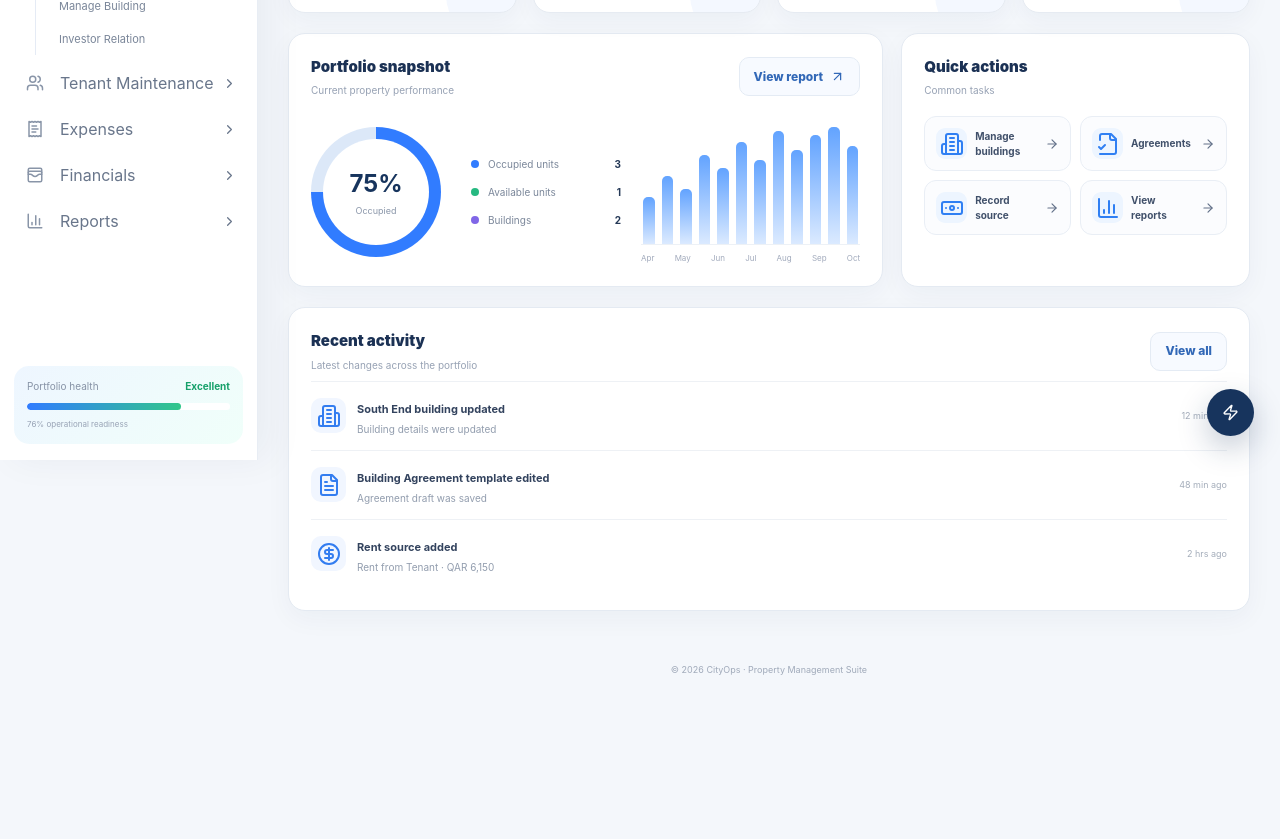
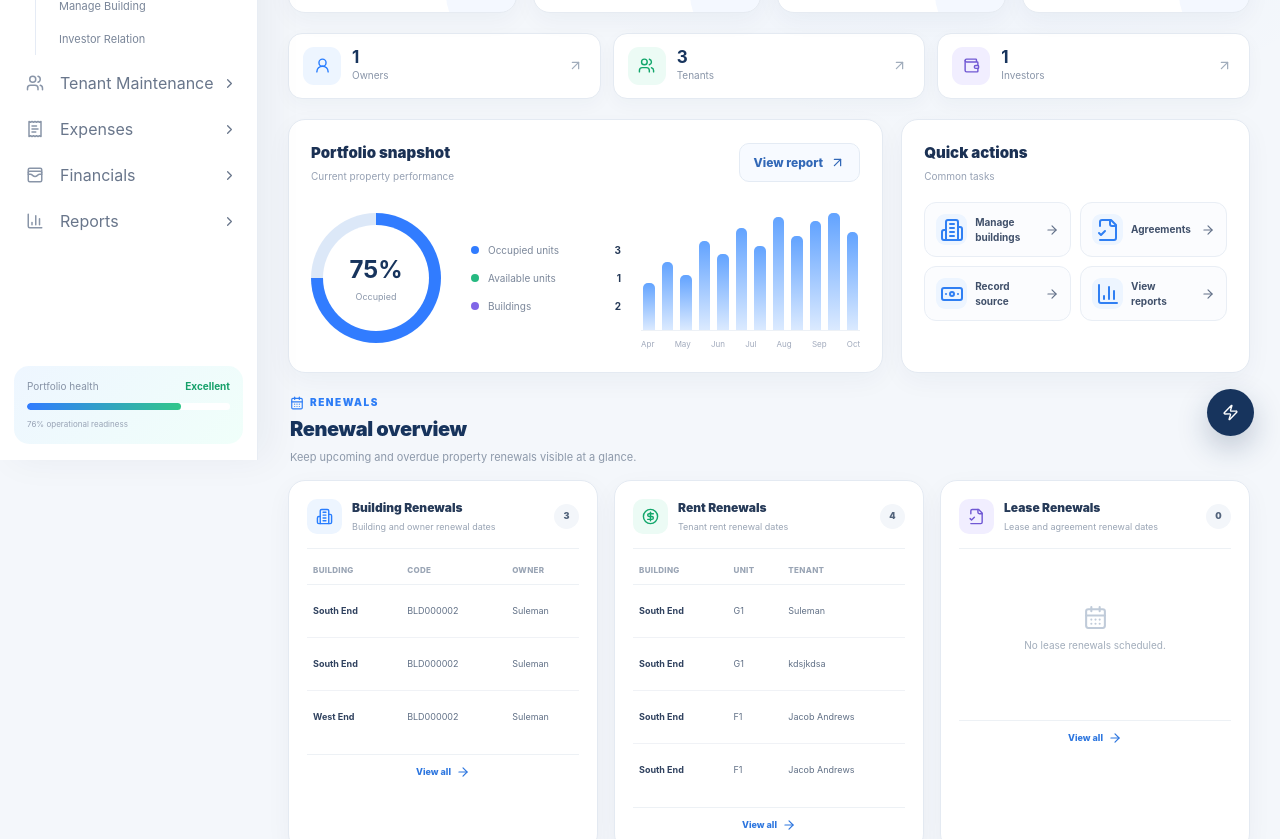
Before and after one commit to Naqhid/ops-city, a React (Vite) app: page / in a window 1280 px wide. Shown: the part 340-1179 px from the top of the page. Before the commit the page ends 1041 px from the top, so only its background shows below. Built offline with nearby package versions, Linux system fonts and the light colour scheme.

Commit message:
updated-dashboard

```diff
--- a/src/main.tsx
+++ b/src/main.tsx
@@ -41,6 +41,21 @@ const sourceRows = [
   { code: 'DR000004', description: 'General/Other', status: 'Active', date: '11-12-2023' },
   { code: 'DR000005', description: 'Investment', status: 'Active', date: '11-12-2023' },
 ]
+
+const renewalData = {
+  buildings: [
+    { building: 'South End', code: 'BLD000002', person: 'Suleman', date: '11/02/2024' },
+    { building: 'South End', code: 'BLD000002', person: 'Suleman', date: '10/03/2026' },
+    { building: 'West End', code: 'BLD000002', person: 'Suleman', date: '20/09/2026' },
+  ],
+  rents: [
+    { building: 'South End', unit: 'G1', person: 'Suleman', date: '18/02/2026' },
+    { building: 'South End', unit: 'G1', person: 'kdsjkdsa', date: '12/10/2023' },
+    { building: 'South End', unit: 'F1', person: 'Jacob Andrews', date: '03/03/2026' },
+    { building: 'South End', unit: 'F1', person: 'Jacob Andrews', date: '03/03/2027' },
+  ],
+  leases: [],
+}
 
 function App() {
   const [page, setPage] = useState<Page>('dashboard')
@@ -137,16 +152,174 @@ function Sidebar({ collapsed, mobileOpen, open, toggle, page, nav }: { collapsed
 
 function Dashboard({ onNavigate }: { onNavigate: (p: Page) => void }) {
   const cards = [
-    ['Buildings','2','+1 this month',Building2,'blue'],['Total Units','4','1 available',Home,'violet'],['Monthly Rent','QAR 18,450','+8.4% vs last month',CircleDollarSign,'green'],['Occupancy','75%','1 unit available',Activity,'amber']
+    ['Buildings','2','+1 this month',Building2,'blue'],
+    ['Total Units','4','1 available',Home,'violet'],
+    ['Monthly Rent','QAR 18,450','+8.4% vs last month',CircleDollarSign,'green'],
+    ['Occupancy','75%','1 unit available',Activity,'amber']
   ] as const
+
   return <div className="page-stack">
-    <div className="hero-row"><div><div className="eyebrow"><Sparkles size={14}/> PORTFOLIO OVERVIEW</div><h1>Good afternoon, Athauallah</h1><p>Monitor your property portfolio, tenants and financial activity from one place.</p></div><button className="primary-btn" onClick={() => onNavigate('buildings')}><Plus size={17}/> Add building</button></div>
-    <div className="stat-grid">{cards.map(([label,value,meta,Icon,tone]) => <div className={`stat-card ${tone}`} key={label}><div className="stat-top"><span>{label}</span><span className="stat-icon"><Icon size={18}/></span></div><strong>{value}</strong><small>{meta}</small></div>)}</div>
-    <div className="dashboard-grid"><div className="panel large"><div className="panel-head"><div><h2>Portfolio snapshot</h2><p>Current property performance</p></div><button className="ghost-btn" onClick={() => onNavigate('available')}>View report <ArrowUpRight size={15}/></button></div><div className="snapshot"><div className="donut"><div><b>75%</b><span>Occupied</span></div></div><div className="legend"><Legend label="Occupied units" value="3" tone="blue"/><Legend label="Available units" value="1" tone="green"/><Legend label="Buildings" value="2" tone="violet"/></div><div className="mini-chart"><div className="chart-bars">{[38,55,44,72,61,82,68,91,76,88,94,79].map((h,i)=><i style={{height:`${h}%`}} key={i}/>)}</div><div className="chart-labels"><span>Apr</span><span>May</span><span>Jun</span><span>Jul</span><span>Aug</span><span>Sep</span><span>Oct</span></div></div></div></div>
-      <div className="panel"><div className="panel-head"><div><h2>Quick actions</h2><p>Common tasks</p></div></div><div className="quick-grid"><Quick icon={<Building2/>} label="Manage buildings" onClick={() => onNavigate('buildings')}/><Quick icon={<FileCheck2/>} label="Agreements" onClick={() => onNavigate('agreements')}/><Quick icon={<Banknote/>} label="Record source" onClick={() => onNavigate('sources')}/><Quick icon={<BarChart3/>} label="View reports" onClick={() => onNavigate('available')}/></div></div></div>
-    <div className="panel"><div className="panel-head"><div><h2>Recent activity</h2><p>Latest changes across the portfolio</p></div><button className="ghost-btn">View all</button></div><div className="activity-list"><ActivityItem icon={<Building2/>} title="South End building updated" text="Building details were updated" time="12 min ago"/><ActivityItem icon={<FileText/>} title="Building Agreement template edited" text="Agreement draft was saved" time="48 min ago"/><ActivityItem icon={<CircleDollarSign/>} title="Rent source added" text="Rent from Tenant · QAR 6,150" time="2 hrs ago"/></div></div>
+    <div className="hero-row">
+      <div>
+        <div className="eyebrow"><Sparkles size={14}/> PORTFOLIO OVERVIEW</div>
+        <h1>Good afternoon, Athauallah</h1>
+        <p>Monitor your property portfolio, tenants and financial activity from one place.</p>
+      </div>
+      <button className="primary-btn" onClick={() => onNavigate('buildings')}><Plus size={17}/> Add building</button>
+    </div>
+
+    <div className="stat-grid">
+      {cards.map(([label,value,meta,Icon,tone]) =>
+        <div className={`stat-card ${tone}`} key={label}>
+          <div className="stat-top"><span>{label}</span><span className="stat-icon"><Icon size={18}/></span></div>
+          <strong>{value}</strong><small>{meta}</small>
+        </div>
+      )}
+    </div>
+
+    <div className="people-metrics">
+      <button className="people-card" onClick={() => onNavigate('investors')}>
+        <span className="people-icon blue"><UserRound size={17}/></span>
+        <span><b>1</b><small>Owners</small></span>
+        <ArrowUpRight size={15}/>
+      </button>
+      <button className="people-card" onClick={() => onNavigate('tenants')}>
+        <span className="people-icon green"><Users size={17}/></span>
+        <span><b>3</b><small>Tenants</small></span>
+        <ArrowUpRight size={15}/>
+      </button>
+      <button className="people-card" onClick={() => onNavigate('investors')}>
+        <span className="people-icon violet"><Wallet size={17}/></span>
+        <span><b>1</b><small>Investors</small></span>
+        <ArrowUpRight size={15}/>
+      </button>
+    </div>
+
+    <div className="dashboard-grid">
+      <div className="panel large">
+        <div className="panel-head">
+          <div><h2>Portfolio snapshot</h2><p>Current property performance</p></div>
+          <button className="ghost-btn" onClick={() => onNavigate('available')}>View report <ArrowUpRight size={15}/></button>
+        </div>
+        <div className="snapshot">
+          <div className="donut"><div><b>75%</b><span>Occupied</span></div></div>
+          <div className="legend">
+            <Legend label="Occupied units" value="3" tone="blue"/>
+            <Legend label="Available units" value="1" tone="green"/>
+            <Legend label="Buildings" value="2" tone="violet"/>
+          </div>
+          <div className="mini-chart">
+            <div className="chart-bars">{[38,55,44,72,61,82,68,91,76,88,94,79].map((h,i)=><i style={{height:`${h}%`}} key={i}/>)}</div>
+            <div className="chart-labels"><span>Apr</span><span>May</span><span>Jun</span><span>Jul</span><span>Aug</span><span>Sep</span><span>Oct</span></div>
+          </div>
+        </div>
+      </div>
+      <div className="panel">
+        <div className="panel-head"><div><h2>Quick actions</h2><p>Common tasks</p></div></div>
+        <div className="quick-grid">
+          <Quick icon={<Building2/>} label="Manage buildings" onClick={() => onNavigate('buildings')}/>
+          <Quick icon={<FileCheck2/>} label="Agreements" onClick={() => onNavigate('agreements')}/>
+          <Quick icon={<Banknote/>} label="Record source" onClick={() => onNavigate('sources')}/>
+          <Quick icon={<BarChart3/>} label="View reports" onClick={() => onNavigate('available')}/>
+        </div>
+      </div>
+    </div>
+
+    <RenewalsDashboard onNavigate={onNavigate}/>
+
+    <div className="panel">
+      <div className="panel-head">
+        <div><h2>Recent activity</h2><p>Latest changes across the portfolio</p></div>
+        <button className="ghost-btn">View all</button>
+      </div>
+      <div className="activity-list">
+        <ActivityItem icon={<Building2/>} title="South End building updated" text="Building details were updated" time="12 min ago"/>
+        <ActivityItem icon={<FileText/>} title="Building Agreement template edited" text="Agreement draft was saved" time="48 min ago"/>
+        <ActivityItem icon={<CircleDollarSign/>} title="Rent source added" text="Rent from Tenant · QAR 6,150" time="2 hrs ago"/>
+      </div>
+    </div>
   </div>
 }
+
+function RenewalsDashboard({onNavigate}:{onNavigate:(p:Page)=>void}) {
+  return <div className="renewals-section">
+    <div className="renewals-heading">
+      <div>
+        <div className="eyebrow"><CalendarDays size={14}/> RENEWALS</div>
+        <h2>Renewal overview</h2>
+        <p>Keep upcoming and overdue property renewals visible at a glance.</p>
+      </div>
+    </div>
+    <div className="renewal-grid">
+      <RenewalCard
+        title="Building Renewals"
+        subtitle="Building and owner renewal dates"
+        icon={<Building2 size={17}/>}
+        tone="blue"
+        rows={renewalData.buildings.map(r => ({...r, status: renewalStatus(r.date)}))}
+        columns={['Building','Code','Owner','Renewal date']}
+        onView={() => onNavigate('buildings')}
+      />
+      <RenewalCard
+        title="Rent Renewals"
+        subtitle="Tenant rent renewal dates"
+        icon={<CircleDollarSign size={17}/>}
+        tone="green"
+        rows={renewalData.rents.map(r => ({...r, status: renewalStatus(r.date)}))}
+        columns={['Building','Unit','Tenant','Renewal date']}
+        onView={() => onNavigate('tenants')}
+      />
+      <RenewalCard
+        title="Lease Renewals"
+        subtitle="Lease and agreement renewal dates"
+        icon={<FileCheck2 size={17}/>}
+        tone="violet"
+        rows={renewalData.leases.map(r => ({...r, status: renewalStatus(r.date)}))}
+        columns={['Building','Unit','Owner','Renewal date']}
+        empty="No lease renewals scheduled."
+        onView={() => onNavigate('agreements')}
+      />
+    </div>
+  </div>
+}
+
+function renewalStatus(date:string) {
+  const [day,month,year] = date.split('/').map(Number)
+  const renewal = new Date(year, month - 1, day)
+  const today = new Date(2026, 9, 8)
+  const diff = Math.ceil((renewal.getTime() - today.getTime()) / 86400000)
+  if (diff < 0) return 'Overdue'
+  if (diff <= 60) return 'Due soon'
+  return 'Upcoming'
+}
+
+function RenewalCard({
+  title, subtitle, icon, tone, rows, columns, empty, onView
+}: {
+  title:string; subtitle:string; icon:React.ReactNode; tone:string;
+  rows:any[]; columns:string[]; empty?:string; onView:()=>void
+}) {
+  return <section className="panel renewal-card">
+    <div className="renewal-card-head">
+      <div className={`renewal-icon ${tone}`}>{icon}</div>
+      <div className="renewal-card-title"><h3>{title}</h3><p>{subtitle}</p></div>
+      <span className="renewal-count">{rows.length}</span>
+    </div>
+    {rows.length ? <div className="renewal-table-wrap">
+      <table className="renewal-table">
+        <thead><tr>{columns.map(c=><th key={c}>{c}</th>)}</tr></thead>
+        <tbody>{rows.map((r,i)=><tr key={`${r.building}-${r.date}-${i}`}>
+          <td><b>{r.building}</b></td>
+          <td>{r.code || r.unit || '—'}</td>
+          <td>{r.person || '—'}</td>
+          <td><div className="renewal-date">{r.date}<span className={`renewal-status ${r.status.toLowerCase().replace(' ','-')}`}>{r.status}</span></div></td>
+        </tr>)}</tbody>
+      </table>
+    </div> : <div className="renewal-empty"><CalendarDays size={25}/><span>{empty}</span></div>}
+    <button className="renewal-view" onClick={onView}>View all <ArrowRight size={14}/></button>
+  </section>
+}
+
 function Legend({label,value,tone}:{label:string;value:string;tone:string}){return <div className="legend-row"><span className={`dot ${tone}`}/><span>{label}</span><b>{value}</b></div>}
 function Quick({icon,label,onClick}:{icon:React.ReactNode;label:string;onClick:()=>void}){return <button className="quick" onClick={onClick}><span>{icon}</span><b>{label}</b><ArrowRight size={14}/></button>}
 function ActivityItem({icon,title,text,time}:{icon:React.ReactNode;title:string;text:string;time:string}){return <div className="activity-item"><span className="activity-icon">{icon}</span><div><b>{title}</b><p>{text}</p></div><time>{time}</time></div>}
```
Also changed, not shown: src/styles.css.
